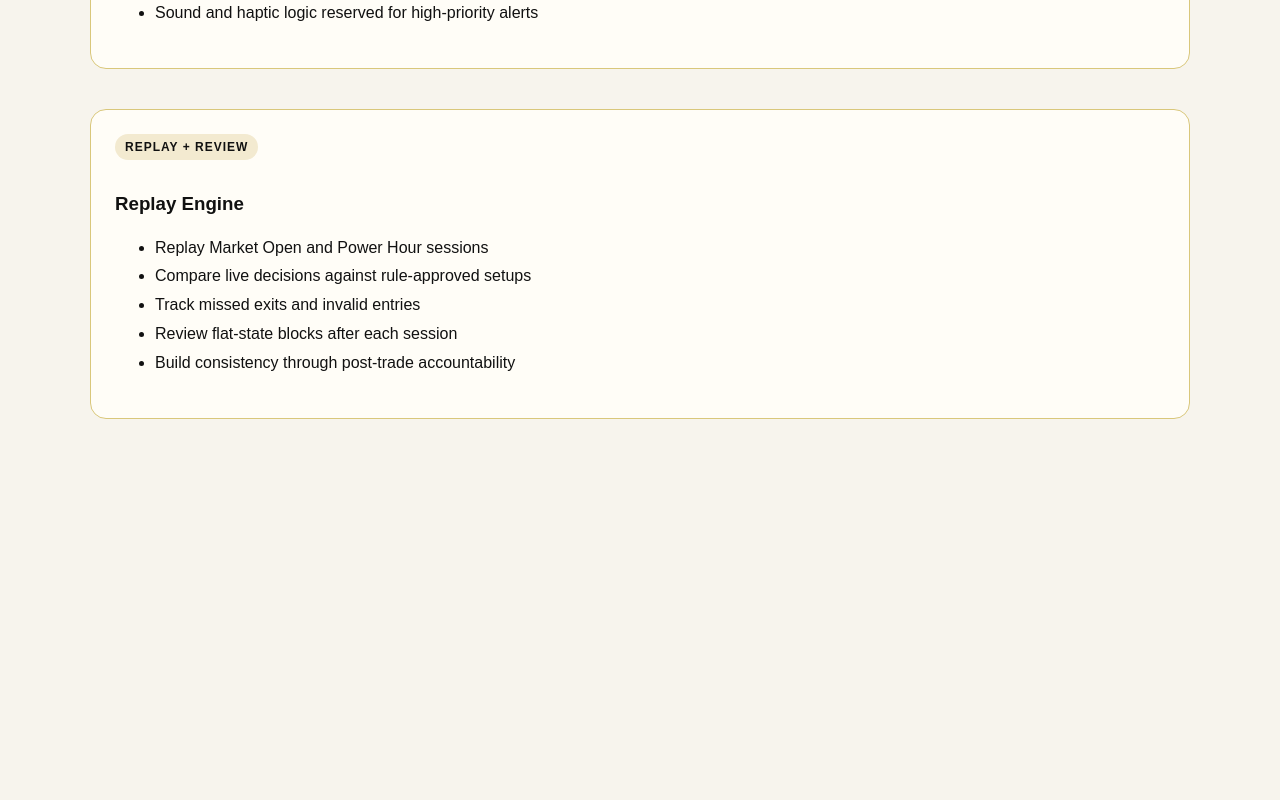
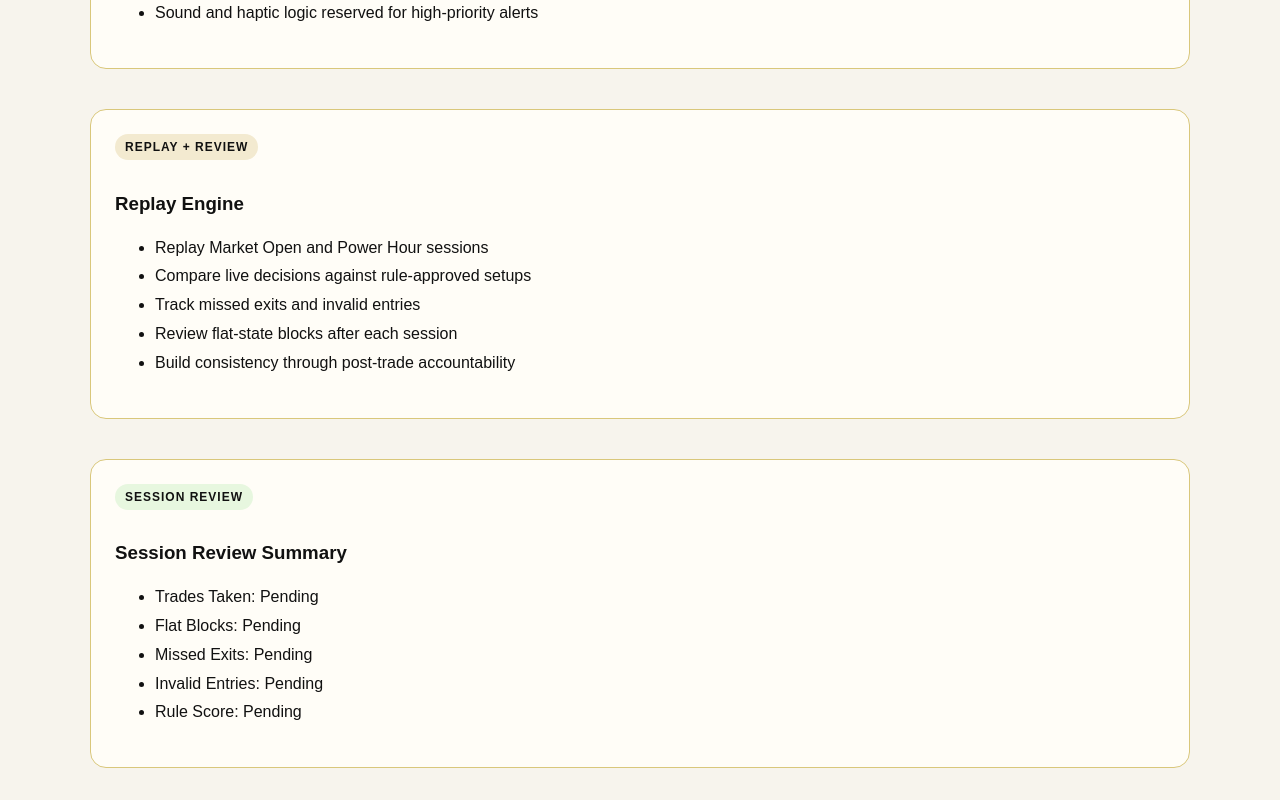
Before and after one commit to 1anointedradio-maker/elharvest-web, a Next.js app: page / in a window 1280 px wide. Shown: the part 2676-3476 px from the top of the page. Before the commit the page ends 3127 px from the top, so only its background shows below. Built offline with nearby package versions, Linux system fonts and the light colour scheme.

Commit message:
Add session review section with summary details

```diff
--- a/app/page.jsx
+++ b/app/page.jsx
@@ -272,7 +272,40 @@ export default function Home() {
     <li>Build consistency through post-trade accountability</li>
   </ul>
 </section>
+      <section
+  style={{
+    marginTop: "40px",
+    background: "#fffdf7",
+    border: "1px solid #d9c77b",
+    borderRadius: "16px",
+    padding: "24px",
+  }}
+>
+  <div
+    style={{
+      display: "inline-block",
+      fontSize: "12px",
+      fontWeight: "bold",
+      letterSpacing: "1px",
+      padding: "6px 10px",
+      borderRadius: "999px",
+      background: "#e7f7df",
+      marginBottom: "14px",
+    }}
+  >
+    SESSION REVIEW
+  </div>
 
+  <h3>Session Review Summary</h3>
+
+  <ul style={{ lineHeight: "1.8" }}>
+    <li>Trades Taken: Pending</li>
+    <li>Flat Blocks: Pending</li>
+    <li>Missed Exits: Pending</li>
+    <li>Invalid Entries: Pending</li>
+    <li>Rule Score: Pending</li>
+  </ul>
+</section>
     </main>
   );
 }
```
